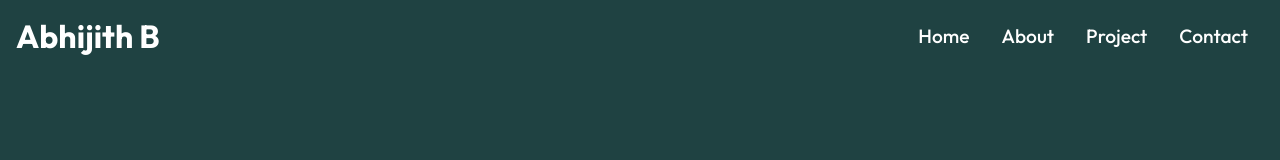
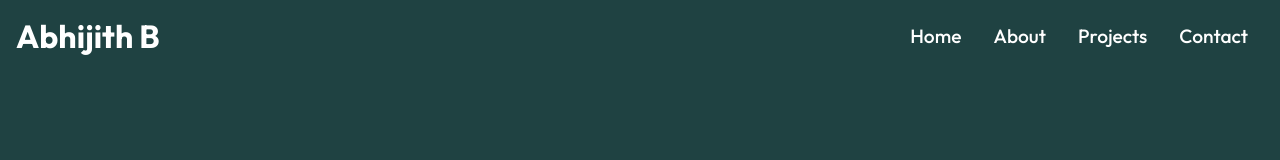
Before and after one commit to abhi-jithb/portfolio-react, a React (Create React App) app in the folder portfolio/: page / in a window 1280 px wide. Shown: the top 160 px of the page. Built offline with nearby package versions, Linux system fonts and the light colour scheme.

Commit message:
navbar added

```diff
--- a/portfolio/src/components/Navbar.js
+++ b/portfolio/src/components/Navbar.js
@@ -1,33 +1,42 @@
-import { Link } from 'react-router-dom';
-
 import "./Navbar.css"
 
-import React from 'react'
+import React, { useState } from "react"
+import { Link } from "react-router-dom"
+
+import { FaBars, FaTimes } from "react-icons/fa"
 
 const Navbar = () => {
+
+    const [touch, setTouch] = useState(false);
+    const handleClick = () => setTouch(!touch)
     return (
-        <>
-            <div className='header'>
-                <Link to="/about" >
-                    <h1>Abhijith B</h1>
-                </Link>
-                <ul className='nav-menu'>
+        <div className="header">
+            <Link to="/"><h1>Abhijith B</h1></Link>
+            <ul className={touch ? "nav-menu active" : "nav-menu"}>
                 <li>
-                        <Link to="/">Home</Link>
-                    </li>
+                    <Link to="/home">Home</Link>
+                </li >
                 <li>
                     <Link to="/about">About</Link>
                 </li>
                 <li>
-                        <Link to="/project">Project</Link>
+                    <Link to="/projects">Projects</Link>
                 </li>
                 <li>
                     <Link to="/contact">Contact</Link>
                 </li>
             </ul >
+
+            <div className="three-finger" onClick={handleClick}>
+                {touch ? (
+                    < FaTimes size={20} style={{ color: " #fff" }} />
+                ) : (
+                    <FaBars size={20} style={{ color: " #fff" }} />
+                )}
+            </div>
         </div >
-        </>
-    );
+
+    )
 }
 
-export default Navbar;
+export default Navbar
```
Lines whose indentation alone changed are shown as unchanged.
